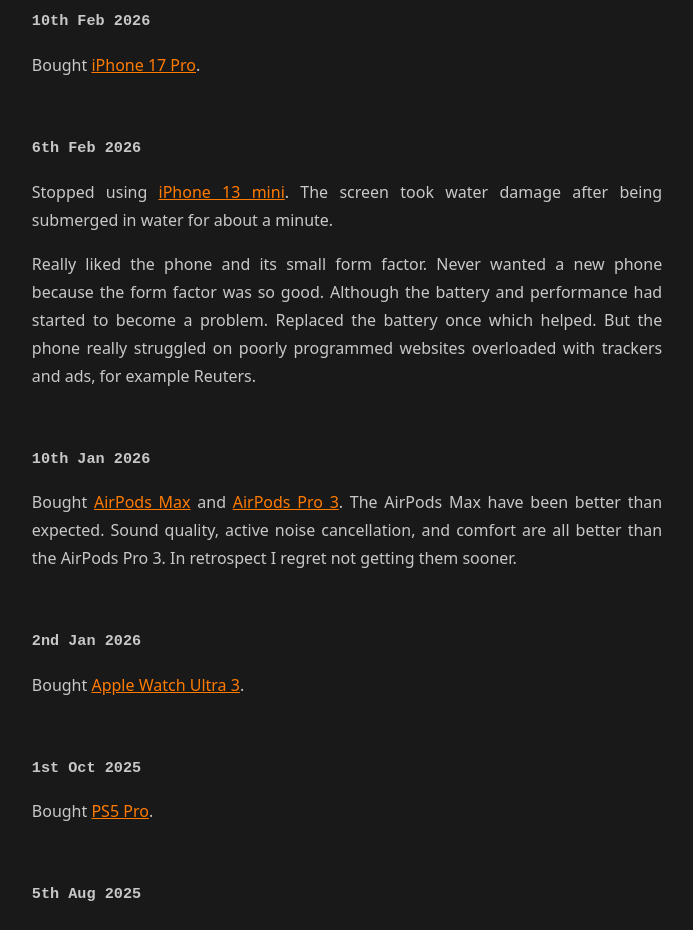
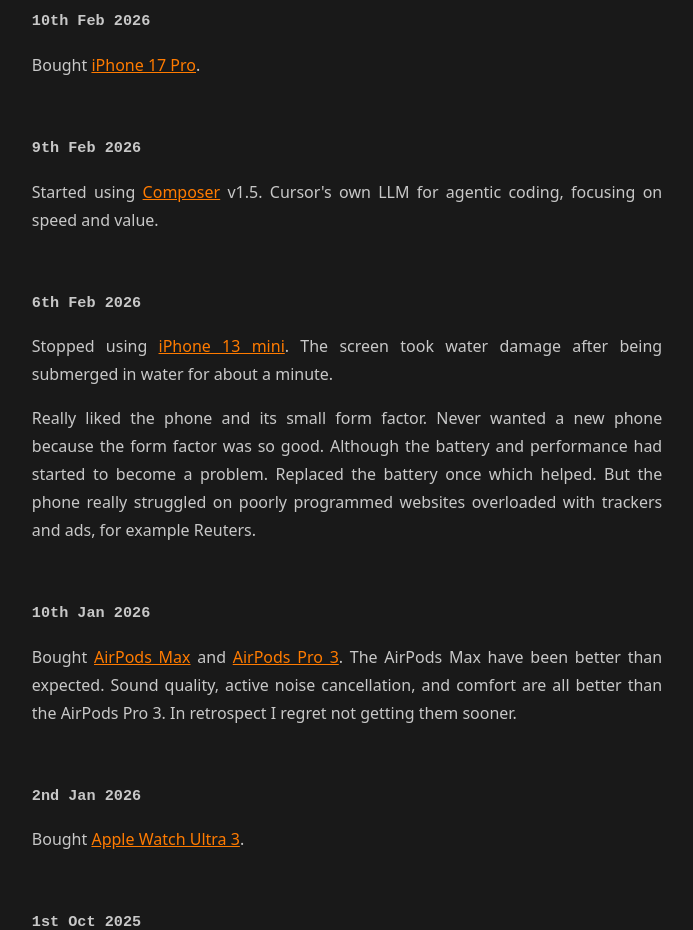
Before and after one commit to jonrh/jonrh.is, a Next.js app: page /tools in a window 1280 px wide. Shown: the part 2660-3590 px from the top of the page, without its empty margins (293-986 px from the left). Built offline with nearby package versions, Linux system fonts and the light colour scheme.

Commit message:
Added Composer

```diff
--- a/pages/tools.js
+++ b/pages/tools.js
@@ -69,6 +69,7 @@
 
 {/* =============================== Software =============================== */}
 const Cursor = () => <a href="https://cursor.com">Cursor</a>;
+const Composer = () => <a href="https://cursor.com">Composer</a>;
 const Claude = () => <a href="https://anthropic.com/claude">Claude</a>;
 const ClaudeCode = () => <a href="https://www.anthropic.com/claude-code">Claude Code</a>;
 const Codex = () => <a href="https://openai.com/codex/">Codex</a>;
@@ -182,6 +183,12 @@
 <h3>10th Feb 2026</h3>
 <p>
   Bought <a href={iphone17pro}>iPhone 17 Pro</a>.
+</p>
+
+<h3>9th Feb 2026</h3>
+<p>
+  Started using <Composer /> v1.5. Cursor's own LLM for agentic coding,
+  focusing on speed and value.
 </p>
 
 <h3>6th Feb 2026</h3>
```
